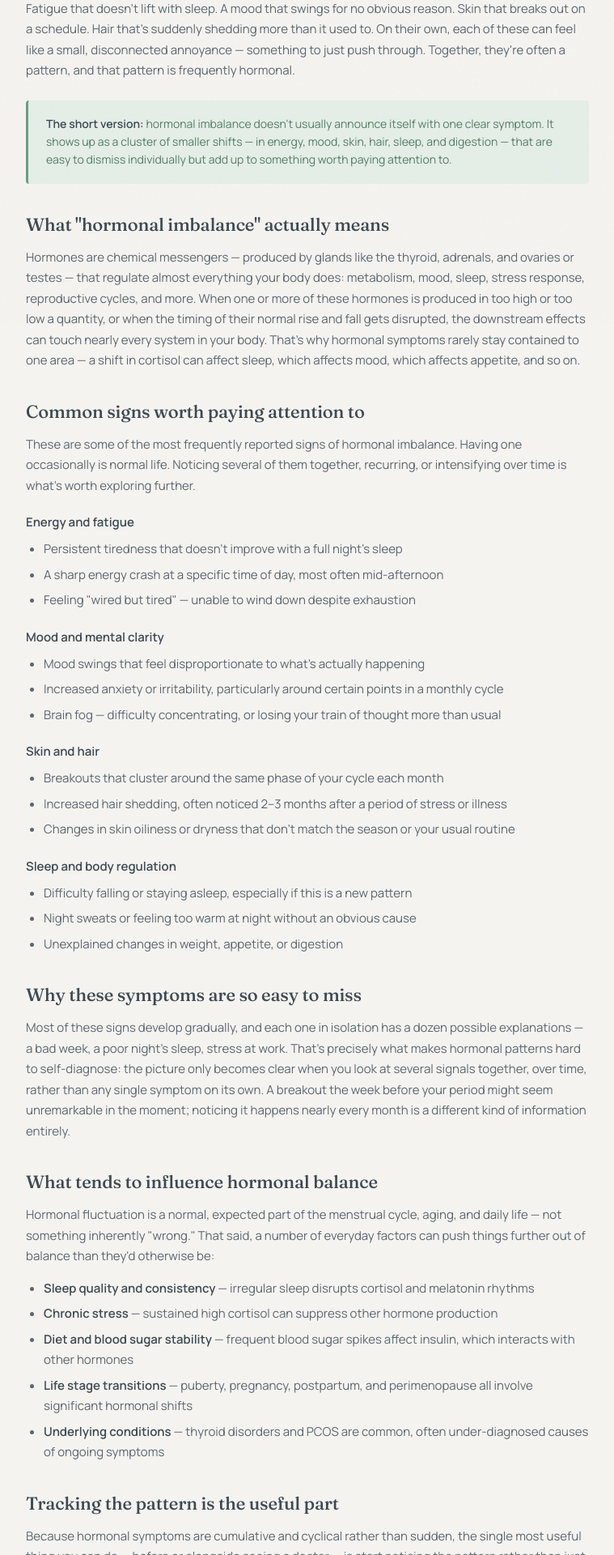
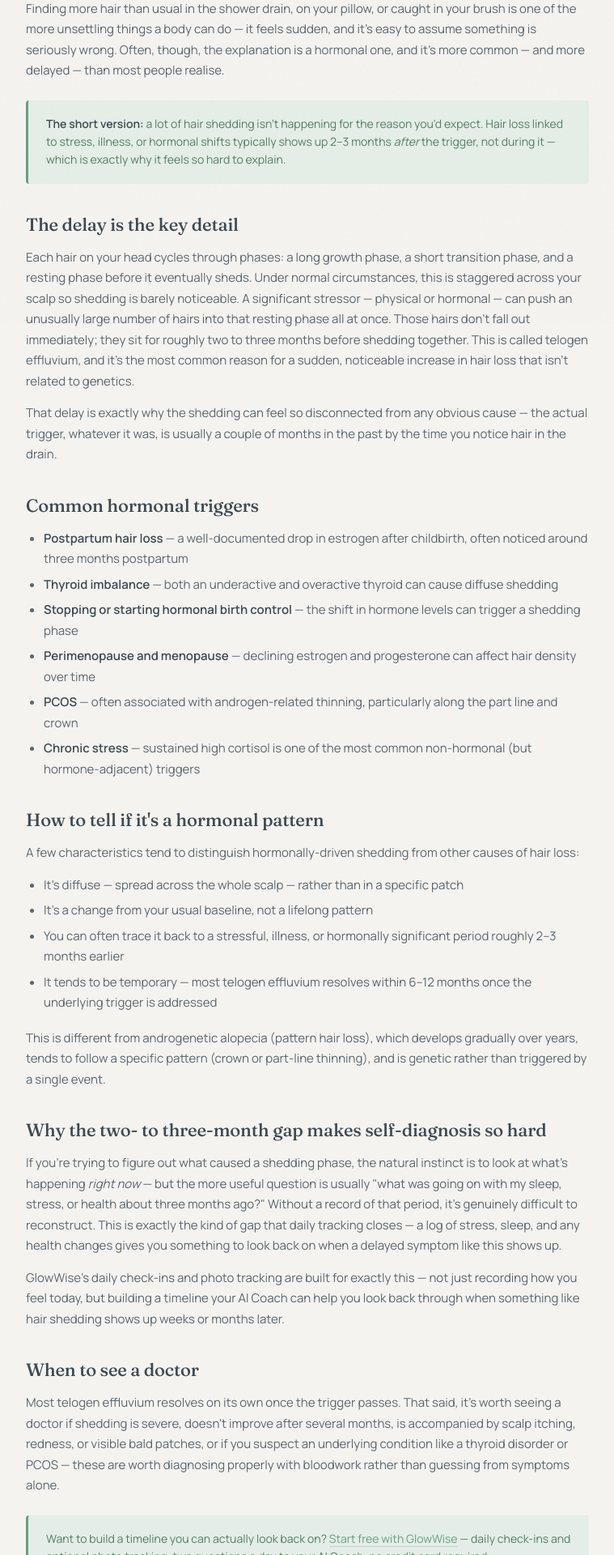
Before and after one commit to regalsky-hub/glowwise-marketing, a Next.js app: page /journal/hair-falling-out-hormones in a window 1280 px wide. Shown: the part 400-2320 px from the top of the page at 81% size, without its empty margins (260-1019 px from the left). Built offline with nearby package versions, Linux system fonts and the light colour scheme.

Commit message:
Update page.tsx
Fix hair loss journal post content

```diff
--- a/app/journal/hair-falling-out-hormones/page.tsx
+++ b/app/journal/hair-falling-out-hormones/page.tsx
@@ -2,7 +2,7 @@ import type { Metadata } from 'next';
 import LegalLayout from '../../components/LegalLayout';
 import { journalPosts } from '@/lib/journal-posts';
 
-const post = journalPosts.find((p) => p.slug === 'signs-of-hormonal-imbalance')!;
+const post = journalPosts.find((p) => p.slug === 'why-is-my-hair-falling-out-hormones')!;
 
 export const metadata: Metadata = {
   title: post.title,
@@ -34,7 +34,7 @@ const articleSchema = {
   },
 };
 
-export default function SignsOfHormonalImbalance() {
+export default function HairFallingOutHormones() {
   return (
     <>
       <script
@@ -43,113 +43,104 @@ export default function SignsOfHormonalImbalance() {
       />
       <LegalLayout eyebrow={`Journal · ${post.category}`} title={post.title} lastUpdated={post.publishedDate}>
         <p>
-          Fatigue that doesn't lift with sleep. A mood that swings for no obvious reason. Skin that breaks out on
-          a schedule. Hair that's suddenly shedding more than it used to. On their own, each of these can feel
-          like a small, disconnected annoyance — something to just push through. Together, they're often a
-          pattern, and that pattern is frequently hormonal.
+          Finding more hair than usual in the shower drain, on your pillow, or caught in your brush is one of
+          the more unsettling things a body can do — it feels sudden, and it's easy to assume something is
+          seriously wrong. Often, though, the explanation is a hormonal one, and it's more common — and more
+          delayed — than most people realise.
         </p>
 
         <div className="info-box">
-          <strong>The short version:</strong> hormonal imbalance doesn't usually announce itself with one clear
-          symptom. It shows up as a cluster of smaller shifts — in energy, mood, skin, hair, sleep, and
-          digestion — that are easy to dismiss individually but add up to something worth paying attention to.
+          <strong>The short version:</strong> a lot of hair shedding isn't happening for the reason you'd
+          expect. Hair loss linked to stress, illness, or hormonal shifts typically shows up 2–3 months
+          <em> after</em> the trigger, not during it — which is exactly why it feels so hard to explain.
         </div>
 
-        <h2>What &quot;hormonal imbalance&quot; actually means</h2>
+        <h2>The delay is the key detail</h2>
         <p>
-          Hormones are chemical messengers — produced by glands like the thyroid, adrenals, and ovaries or
-          testes — that regulate almost everything your body does: metabolism, mood, sleep, stress response,
-          reproductive cycles, and more. When one or more of these hormones is produced in too high or too low
-          a quantity, or when the timing of their normal rise and fall gets disrupted, the downstream effects
-          can touch nearly every system in your body. That's why hormonal symptoms rarely stay contained to one
-          area — a shift in cortisol can affect sleep, which affects mood, which affects appetite, and so on.
+          Each hair on your head cycles through phases: a long growth phase, a short transition phase, and a
+          resting phase before it eventually sheds. Under normal circumstances, this is staggered across your
+          scalp so shedding is barely noticeable. A significant stressor — physical or hormonal — can push an
+          unusually large number of hairs into that resting phase all at once. Those hairs don't fall out
+          immediately; they sit for roughly two to three months before shedding together. This is called
+          telogen effluvium, and it's the most common reason for a sudden, noticeable increase in hair loss
+          that isn't related to genetics.
+        </p>
+        <p>
+          That delay is exactly why the shedding can feel so disconnected from any obvious cause — the actual
+          trigger, whatever it was, is usually a couple of months in the past by the time you notice hair in
+          the drain.
         </p>
 
-        <h2>Common signs worth paying attention to</h2>
+        <h2>Common hormonal triggers</h2>
+        <ul>
+          <li>
+            <strong>Postpartum hair loss</strong> — a well-documented drop in estrogen after childbirth, often
+            noticed around three months postpartum
+          </li>
+          <li>
+            <strong>Thyroid imbalance</strong> — both an underactive and overactive thyroid can cause diffuse
+            shedding
+          </li>
+          <li>
+            <strong>Stopping or starting hormonal birth control</strong> — the shift in hormone levels can
+            trigger a shedding phase
+          </li>
+          <li>
+            <strong>Perimenopause and menopause</strong> — declining estrogen and progesterone can affect hair
+            density over time
+          </li>
+          <li>
+            <strong>PCOS</strong> — often associated with androgen-related thinning, particularly along the
+            part line and crown
+          </li>
+          <li>
+            <strong>Chronic stress</strong> — sustained high cortisol is one of the most common non-hormonal
+            (but hormone-adjacent) triggers
+          </li>
+        </ul>
+
+        <h2>How to tell if it's a hormonal pattern</h2>
         <p>
-          These are some of the most frequently reported signs of hormonal imbalance. Having one occasionally
-          is normal life. Noticing several of them together, recurring, or intensifying over time is what's
-          worth exploring further.
+          A few characteristics tend to distinguish hormonally-driven shedding from other causes of hair loss:
+        </p>
+        <ul>
+          <li>It's diffuse — spread across the whole scalp — rather than in a specific patch</li>
+          <li>It's a change from your usual baseline, not a lifelong pattern</li>
+          <li>You can often trace it back to a stressful, illness, or hormonally significant period roughly 2–3 months earlier</li>
+          <li>It tends to be temporary — most telogen effluvium resolves within 6–12 months once the underlying trigger is addressed</li>
+        </ul>
+        <p>
+          This is different from androgenetic alopecia (pattern hair loss), which develops gradually over
+          years, tends to follow a specific pattern (crown or part-line thinning), and is genetic rather than
+          triggered by a single event.
         </p>
 
-        <h3>Energy and fatigue</h3>
-        <ul>
-          <li>Persistent tiredness that doesn't improve with a full night's sleep</li>
-          <li>A sharp energy crash at a specific time of day, most often mid-afternoon</li>
-          <li>Feeling &quot;wired but tired&quot; — unable to wind down despite exhaustion</li>
-        </ul>
-
-        <h3>Mood and mental clarity</h3>
-        <ul>
-          <li>Mood swings that feel disproportionate to what's actually happening</li>
-          <li>Increased anxiety or irritability, particularly around certain points in a monthly cycle</li>
-          <li>Brain fog — difficulty concentrating, or losing your train of thought more than usual</li>
-        </ul>
-
-        <h3>Skin and hair</h3>
-        <ul>
-          <li>Breakouts that cluster around the same phase of your cycle each month</li>
-          <li>Increased hair shedding, often noticed 2–3 months after a period of stress or illness</li>
-          <li>Changes in skin oiliness or dryness that don't match the season or your usual routine</li>
-        </ul>
-
-        <h3>Sleep and body regulation</h3>
-        <ul>
-          <li>Difficulty falling or staying asleep, especially if this is a new pattern</li>
-          <li>Night sweats or feeling too warm at night without an obvious cause</li>
-          <li>Unexplained changes in weight, appetite, or digestion</li>
-        </ul>
-
-        <h2>Why these symptoms are so easy to miss</h2>
+        <h2>Why the two- to three-month gap makes self-diagnosis so hard</h2>
         <p>
-          Most of these signs develop gradually, and each one in isolation has a dozen possible explanations —
-          a bad week, a poor night's sleep, stress at work. That's precisely what makes hormonal patterns hard
-          to self-diagnose: the picture only becomes clear when you look at several signals together, over
-          time, rather than any single symptom on its own. A breakout the week before your period might seem
-          unremarkable in the moment; noticing it happens nearly every month is a different kind of information
-          entirely.
-        </p>
-
-        <h2>What tends to influence hormonal balance</h2>
-        <p>
-          Hormonal fluctuation is a normal, expected part of the menstrual cycle, aging, and daily life —
-          not something inherently &quot;wrong.&quot; That said, a number of everyday factors can push things
-          further out of balance than they'd otherwise be:
-        </p>
-        <ul>
-          <li><strong>Sleep quality and consistency</strong> — irregular sleep disrupts cortisol and melatonin rhythms</li>
-          <li><strong>Chronic stress</strong> — sustained high cortisol can suppress other hormone production</li>
-          <li><strong>Diet and blood sugar stability</strong> — frequent blood sugar spikes affect insulin, which interacts with other hormones</li>
-          <li><strong>Life stage transitions</strong> — puberty, pregnancy, postpartum, and perimenopause all involve significant hormonal shifts</li>
-          <li><strong>Underlying conditions</strong> — thyroid disorders and PCOS are common, often under-diagnosed causes of ongoing symptoms</li>
-        </ul>
-
-        <h2>Tracking the pattern is the useful part</h2>
-        <p>
-          Because hormonal symptoms are cumulative and cyclical rather than sudden, the single most useful
-          thing you can do — before or alongside seeing a doctor — is start noticing the pattern rather than
-          just the individual bad days. When did the fatigue start? Does the skin change line up with a
-          particular week of your cycle? Did the hair shedding follow a stressful period a few months back?
+          If you're trying to figure out what caused a shedding phase, the natural instinct is to look at what's
+          happening <em>right now</em> — but the more useful question is usually &quot;what was going on with my
+          sleep, stress, or health about three months ago?&quot; Without a record of that period, it's genuinely
+          difficult to reconstruct. This is exactly the kind of gap that daily tracking closes — a log of stress,
+          sleep, and any health changes gives you something to look back on when a delayed symptom like this
+          shows up.
         </p>
         <p>
-          This is exactly the gap GlowWise was built to close. Rather than treating each symptom as a separate,
-          disconnected complaint, GlowWise's AI Coach learns from your daily check-ins — energy, sleep, stress,
-          skin, hair — and helps surface the patterns connecting them, so you're not left trying to piece it
-          together from memory alone.
+          GlowWise's daily check-ins and photo tracking are built for exactly this — not just recording how you
+          feel today, but building a timeline your AI Coach can help you look back through when something like
+          hair shedding shows up weeks or months later.
         </p>
 
         <h2>When to see a doctor</h2>
         <p>
-          Tracking your own patterns is genuinely useful, but it isn't a substitute for medical care. It's
-          worth booking a GP appointment if symptoms are persistent, worsening, or interfering with daily life
-          — particularly for significant changes in your menstrual cycle, sudden or severe hair loss, unexplained
-          weight changes, or symptoms alongside a family history of thyroid or metabolic conditions. A doctor
-          can run bloodwork to check hormone levels directly, which self-tracking alone can't replace.
+          Most telogen effluvium resolves on its own once the trigger passes. That said, it's worth seeing a
+          doctor if shedding is severe, doesn't improve after several months, is accompanied by scalp itching,
+          redness, or visible bald patches, or if you suspect an underlying condition like a thyroid disorder
+          or PCOS — these are worth diagnosing properly with bloodwork rather than guessing from symptoms alone.
         </p>
 
         <div className="info-box">
-          Want help spotting your own patterns? <a href="https://glow-wise-kappa.vercel.app/signup">Start free with GlowWise</a> — two questions a
-          day to your AI Coach, no credit card required.
+          Want to build a timeline you can actually look back on? <a href="https://glow-wise-kappa.vercel.app/signup">Start free with GlowWise</a> — daily
+          check-ins and optional photo tracking, two questions a day to your AI Coach, no credit card required.
         </div>
       </LegalLayout>
     </>
```
